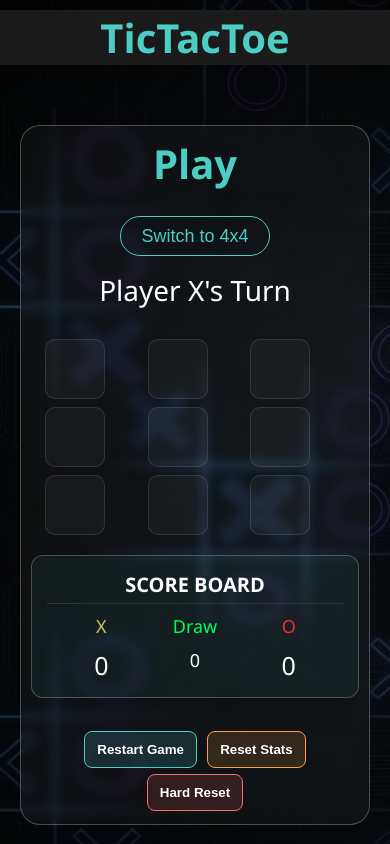
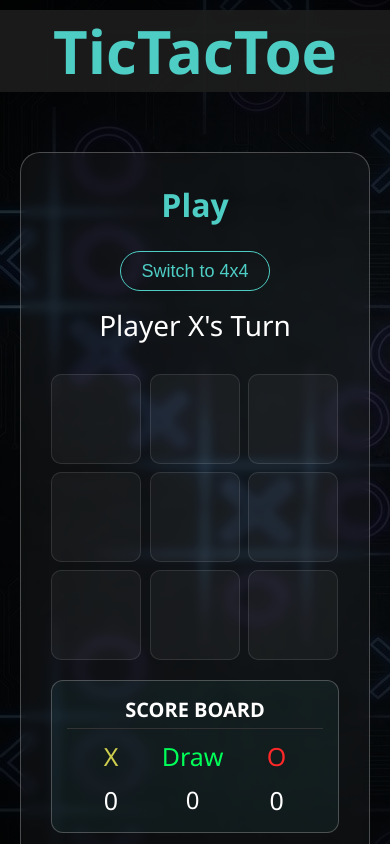
Before and after one commit to DebashisX1/TicTacToe, a plain HTML site: page index.html in a window 390 px wide. Shown: the top 844 px of the page. Drawn offline with nearby package versions, Linux system fonts and the light colour scheme.

Commit message:
minor update

```diff
--- a/index.html
+++ b/index.html
@@ -56,7 +56,7 @@
          </div>
       </div>
 
-      <div class="Side-Box">
+      <div class="Side-Box" id="Side-Box">
          <div class="Stats-Panel-Outer">
             <h3>Higest Ever</h3>
 
--- a/script.js
+++ b/script.js
@@ -49,7 +49,8 @@ function initGame() {
    const size = is4x4 ? 16 : 9;
    board = Array(size).fill('');
    boardelem.style.gridTemplateColumns = `repeat(${is4x4 ? 4 : 3}, 1fr)`;
-   boardelem.style.width = is4x4 ? '400px' : '300px';
+   boardelem.style.maxWidth = is4x4 ? '500px' : '300px';
+
 
 
    for (let i = 0; i < size; i++) {
@@ -59,7 +60,9 @@ function initGame() {
       cell.addEventListener('click', handleCellClick);
       boardelem.appendChild(cell);
    }
+
    updateDisplay();
+
 }
 
 function handleCellClick(e) {
--- a/style.css
+++ b/style.css
@@ -11,7 +11,7 @@ body {                                          /*Page view property*/
    display: block;
    justify-content: center;
    align-items: center;
-   min-height: 100vh;
+   max-height: 100vh;
    background: radial-gradient(circle, rgba(0, 0, 0, 0.6) 0%, rgba(0, 0, 0, 0.9) 100%), url(./src/images/Background.jpeg);
    font-family: 'Segoe UI', sans-serif;
    color: #fff;
@@ -41,23 +41,28 @@ h3 {
 }
 .Main-Container {                            /*Properties of main contents*/
    display: flex;
+   flex-direction: row;
    flex-wrap: wrap;
    gap: 30px;
    padding: 20px;
    height: 100vh;
    align-items: center;
-   justify-content: center;                  /*Contents will be aligned in the middle of the page*/
+   justify-content: center;
+   transition: all 1s;
 }
 
 .Game {                                      /*Properties of left side box where the game is*/
    background: rgba(255, 255, 255, 0.04);
    border-radius: 20px;
    padding: 30px;
+   width: auto;
    text-align: center;
    backdrop-filter: blur(5px);
    border: 1px solid rgba(128, 128, 128, 0.54);
-   transition: all 0.5s;
+   transition: all 1s;
+   height: auto;
 }
+
 .Game:hover{
    border: 1px solid rgba(0, 255, 247, 0.867);
    scale: 1.05;
@@ -67,6 +72,7 @@ h3 {
    font-weight: 50px;
    margin-bottom: 30px;
    cursor: default;
+   transition: all 0.5s;
 }
 .mode-btn {                                  /*Switch for 3x3 to 4x4 grid*/
    background: transparent;
@@ -92,7 +98,8 @@ h3 {
    display: grid;
    gap: 8px;
    margin: 0 auto 20px;
-   transition: 0.3s;
+   width: 100%;
+   transition: all 0.5s;
 }
 
 .cell {
@@ -104,6 +111,7 @@ h3 {
    display: flex;
    justify-content: center;
    align-items: center;
+   flex-direction: row;
    font-size: 2.5rem;
    cursor: pointer;
    transition: transform 0.2s cubic-bezier(0.175, 0.885, 0.32, 1.275), background 0.2s, border-color 0.2s;
@@ -129,10 +137,12 @@ h3 {
    flex-direction: column;
    background: #4ecdc510;
    border: 1px solid rgba(128, 128, 128, 0.54);
-   margin: 20px 0 30px 0;
+   margin: 10px 0 30px 0;
    padding: 15px;
    border-radius: 12px;
+   width: 100%;
    cursor: default;
+   transition: all 0.5s;
 }
 .scores {                                    /*Scores*/
    display: flex;
@@ -208,6 +218,7 @@ h3 {
    max-width: 450px;
    justify-content: center;
    cursor: default;
+   transition: all 0.5s;
 }
 
 .streaks{                                    /*common properties for both streaks*/
@@ -371,18 +382,32 @@ h3 {
    color: #bcbcbc;
 }
 
-@media (max-width: 768px) {
+@media (max-width: 800px) {
+   .Main-Container{
+      width: 100%;
+      flex-direction: row;
+   }
    header>h1 {
-      font-size: 40px;
+      font-size: auto;
    }
-
+   .scoreboard{
+      margin: 20px 0 30px 0;
+   }
+   .buttons button{
+      margin: 20px 3px 30px 3px;
+   }
+   h1 {
+      font-size: 2rem;
+   }
    .status {
       font-size: 28px;
    }
-
+   .Side-Box{
+      width: 400px;
+   }
    .cell {
-      width: 70px;
-      height: 70px;
+      width: 90px;
+      height: 90px;
       font-size: 2rem;
    }
 
@@ -392,27 +417,11 @@ h3 {
    }
 
    .Stats-Panel-Inner {
-      width: 100%;
+      width: 90%;
       margin: 5px 0;
    }
 
    .chart-container {
-      height: 250px;
+      height: 350px;
    }
 }
-
-@media (max-width: 400px) {
-   .cell {
-      width: 60px;
-      height: 60px;
-      font-size: 1.5rem;
-   }
-
-   .Game {
-      padding: 10px;
-   }
-
-   .scores .score>span {
-      font-size: 18px;
-   }
-}
```
Also changed, not shown: 1 other file.
